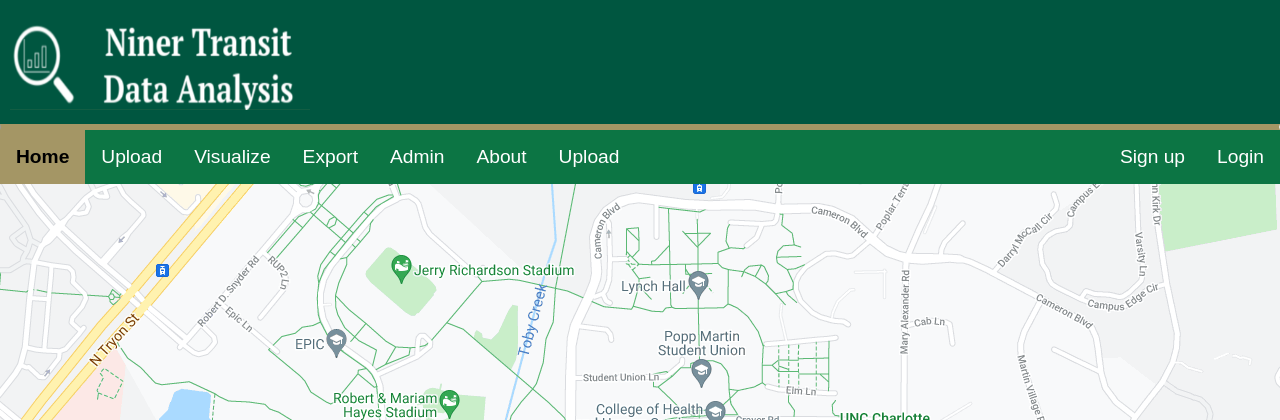
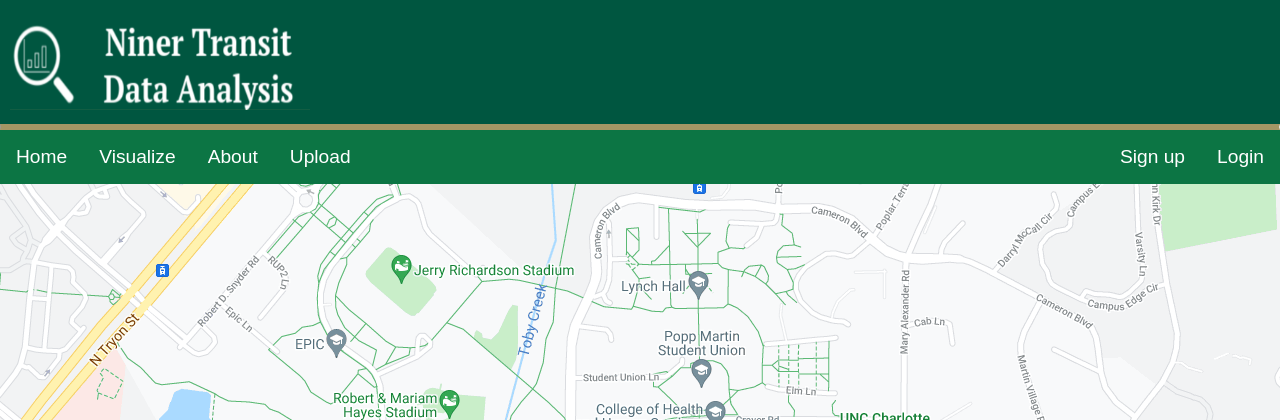
Before and after one commit to ChaseMoeller/ninerTransitDataAnalysis, a Flask app: page / in a window 1280 px wide. Shown: the top 420 px of the page. Run offline with Flask 3, Linux system fonts and the light colour scheme; parts of the project's set-up code (start-up, migrations or seed data) failed here and were passed over.

Commit message:
Lots of cleaning up stuff

```diff
--- a/appCode/static/homeStyle.css
+++ b/appCode/static/homeStyle.css
@@ -64,12 +64,6 @@
 
 .navbar ul.primary-nav li {
   float: left;
-}
-
-.navbar li.current a {
-  background-color: #a49665;
-  color: black;
-  font-weight: bold;
 }
 
 .navbar ul.secondary-nav li {
--- a/appCode/static/homeStyle.scss
+++ /dev/null
@@ -1,87 +0,0 @@
-/*Author: Jonathan Martinez
-  Co-author: Chase Moeller*/
-
-/*body and header style*/
-body {
-    position: relative;
-    margin: 0;
-    background-image: url(UNCCCampusMap.png);
-    font-family: Arial, Helvetica, sans-serif;
-}
-
-.header {
-    padding: 10px;
-    background: #005640;
-}
-
-p {
-    margin: 0;
-    padding: 0;
-}
-
-hr {
-    margin: 0;
-    background: #a49665;
-    border-top:3px solid #a49665;
-    border-bottom:3px solid #a49665;
-}
-
-/*nav bar style*/
-.navbar {
-    overflow: hidden;
-    background-color: #0c7544;
-
-    font-size: 1.2em;
-    ul {
-        list-style-type: none;
-        margin: 0;
-        padding: 0;
-        li a{
-            display: block;
-            color: white;
-            text-align: center;
-            padding: 16px;
-            text-decoration: none;
-            &:hover:not(.current) {
-                background-color: #a49665;
-                color: black;
-            }
-        }
-    }
-    ul.primary-nav {
-        li {
-            float: left;
-        }
-    }
-    li.current a{
-        background-color: #a49665;
-        color: black;
-        font-weight: bold;
-    }
-
-    ul.secondary-nav {
-        li{
-            float: right;
-
-        }
-    }
-}
-
-/*login section style*/
-section {
-    padding: 30px;
-}
-
-.login-section {
-    text-align: center;
-    .Or{
-        padding: 10px;
-        margin: 10px;
-    }
-    .login-google-button {
-        background-color: #47525E;
-        border-radius: 8px;
-        color: white;
-        padding: 8px;
-    }
-}
--- a/appCode/templates/base.html
+++ b/appCode/templates/base.html
@@ -25,11 +25,8 @@
             <div class="container">
                 <nav>
                     <ul class="primary-nav">
-                        <li class="current"><a href="#">Home</a></li>
-                        <li><a href="{{ url_for('static', filename='base.html') }}">Upload</a></li>
+                        <li class="current"><a href="{{ url_for('home') }}">Home</a></li>
                         <li><a href="{{ url_for('visualize') }}">Visualize</a></li>
-                        <li><a href="{{ url_for('static', filename='base.html') }}">Export</a></li>
-                        <li><a href="{{ url_for('static', filename='base.html') }}">Admin</a></li>
                         <li><a href="{{ url_for('about') }}"> About</a></li>
                         <li><a href="{{ url_for('upload') }}"> Upload</a></li>
                     </ul>
```
Also changed, not shown: appCode/scripts/dashboard.py (+26 -61 lines), 1 other file.
